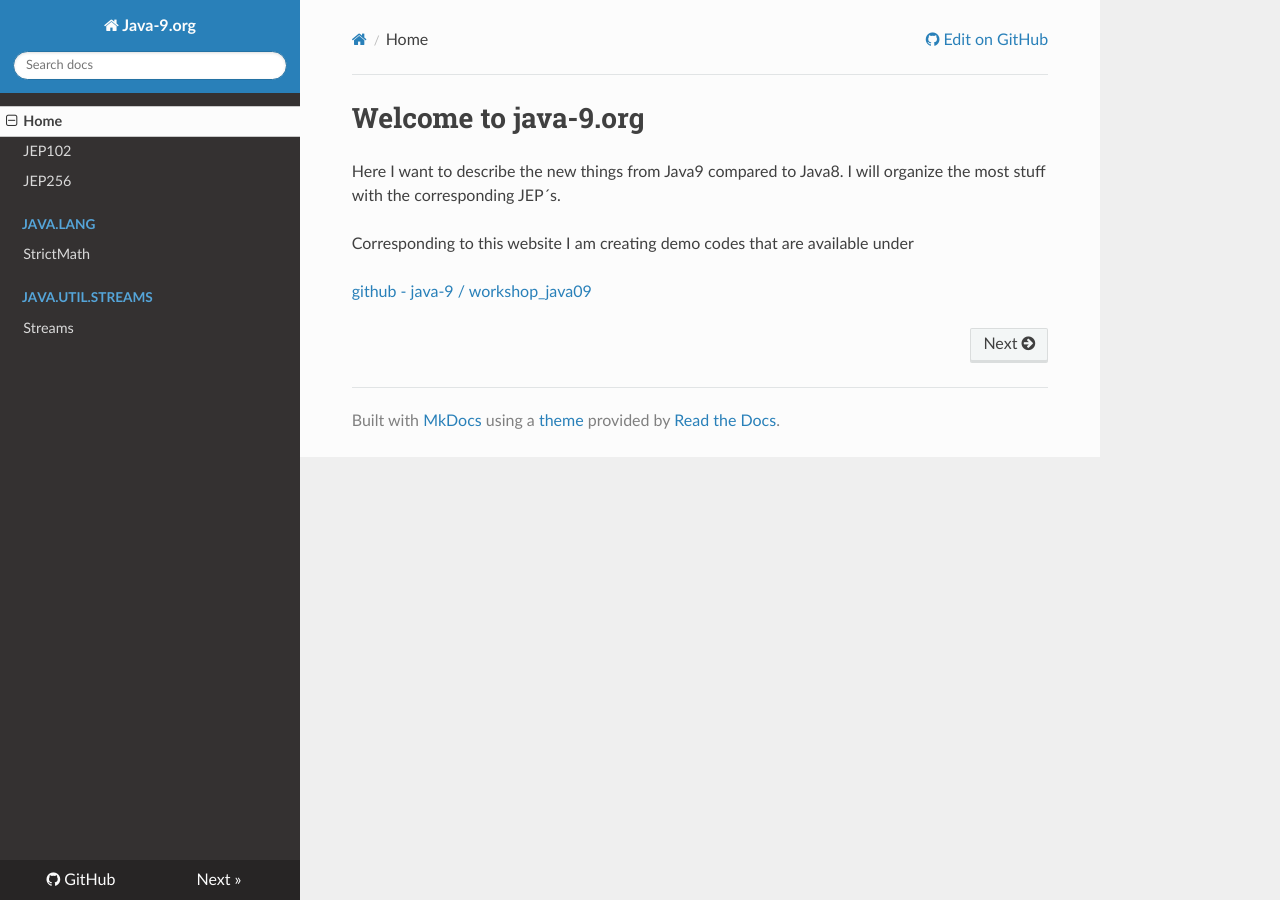
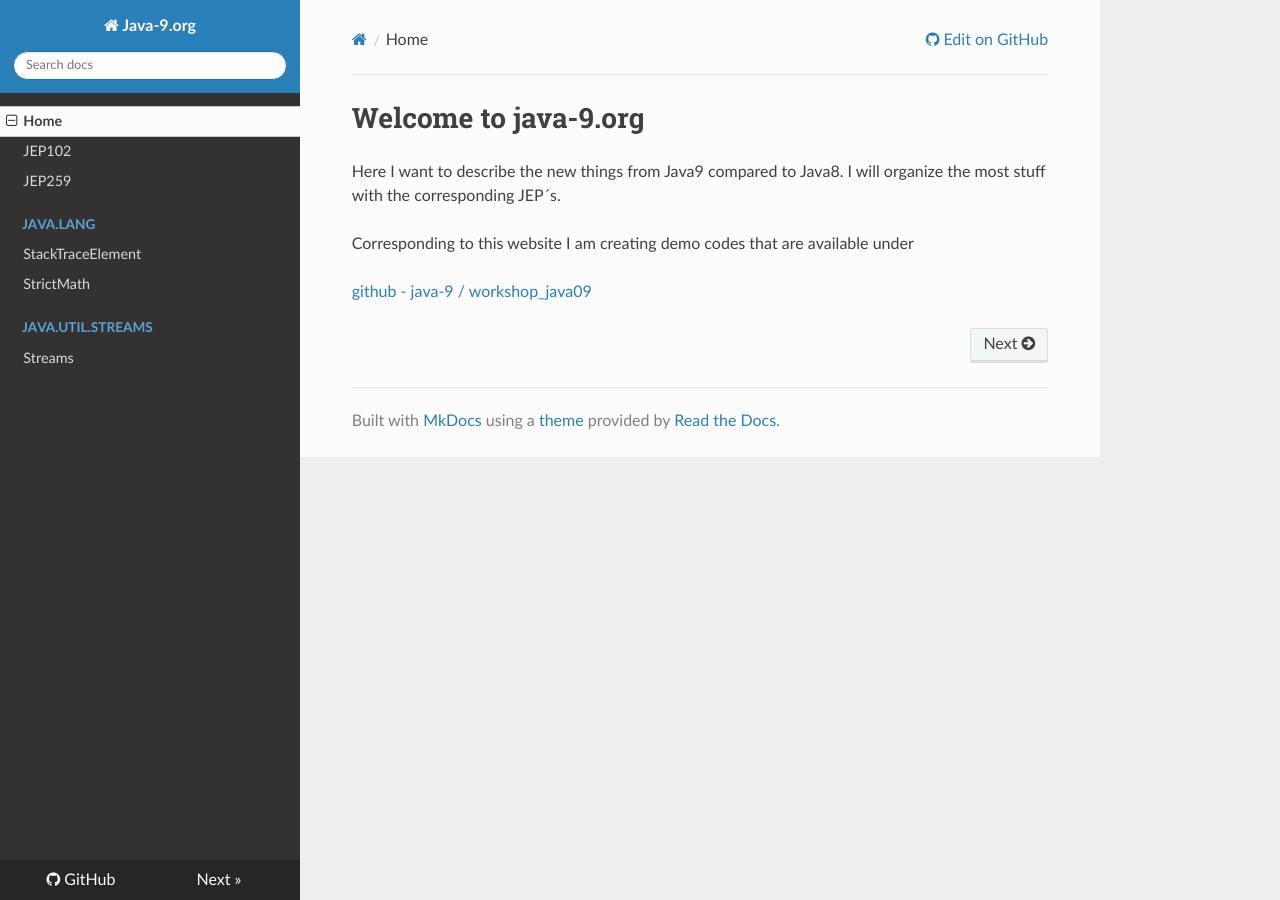
Before and after one commit to Java-Archive/java-9.github.io, an MkDocs documentation site: the page built from docs/index.md, in a window 1280 px wide. Built offline with MkDocs 1.6.1, drawn with Linux system fonts in a browser that asks for light colours; nearby versions of some CDN libraries; old or Windows-style settings are respelled for this version of MkDocs.

Commit message:
mkdocs.yml

```diff
--- a/mkdocs.yml
+++ b/mkdocs.yml
@@ -4,7 +4,6 @@ repo_url: https://github.com/java-9/java-9.github.io
 ##repo_name: GitHub
 site_author: Sven Ruppert
 google_analytics: ['UA-87714600-1', 'java-9.org']
-remote_branch: master
 
 theme: readthedocs
 markdown_extensions:
@@ -13,9 +12,10 @@ markdown_extensions:
 pages:
 - Home: index.md
 - JEP102: jep102.md
-- JEP256: jep256.md
+- JEP259: jep259.md
 
 - java.lang:
+    - 'StackTraceElement' : 'java.lang/StackTraceElement.md'
     - 'StrictMath' : 'java.lang/StrictMath.md'
 - java.util.streams:
     - 'Streams' : 'java.util.streams/Stream.md'
```
